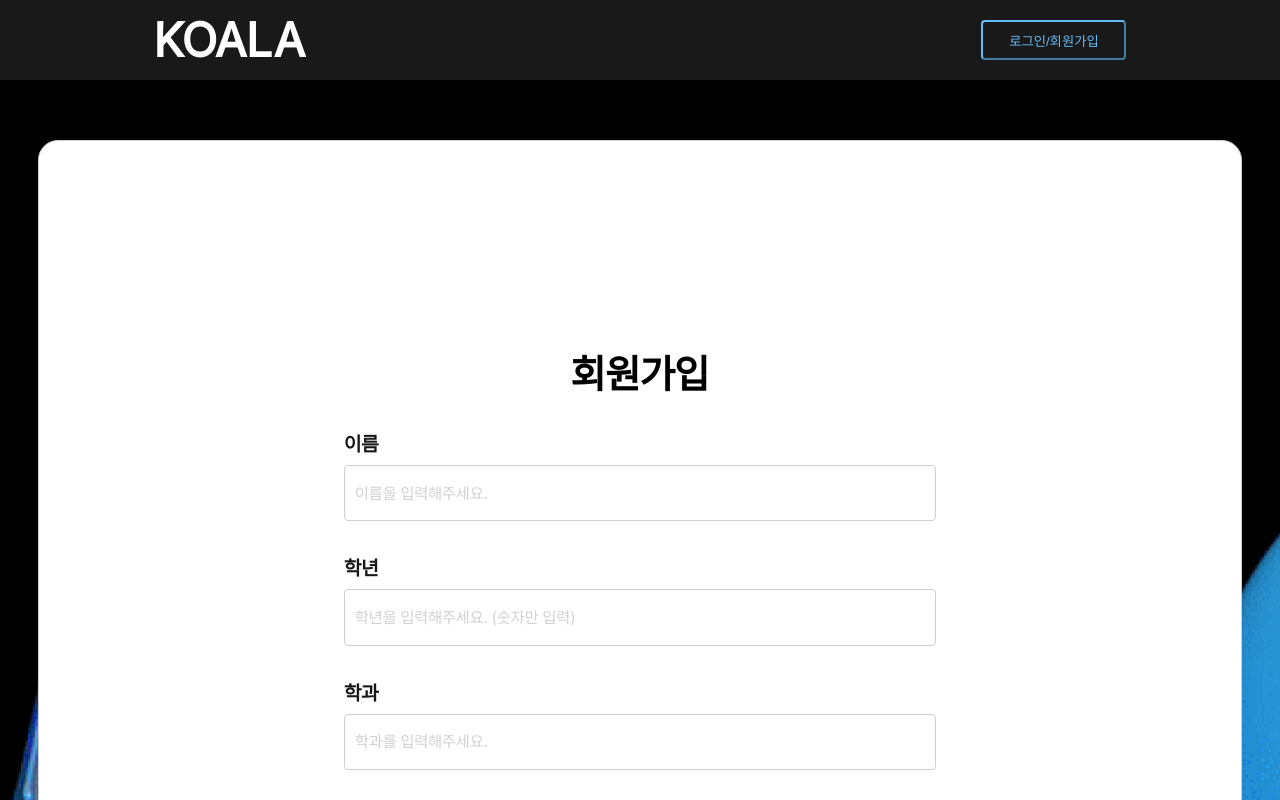
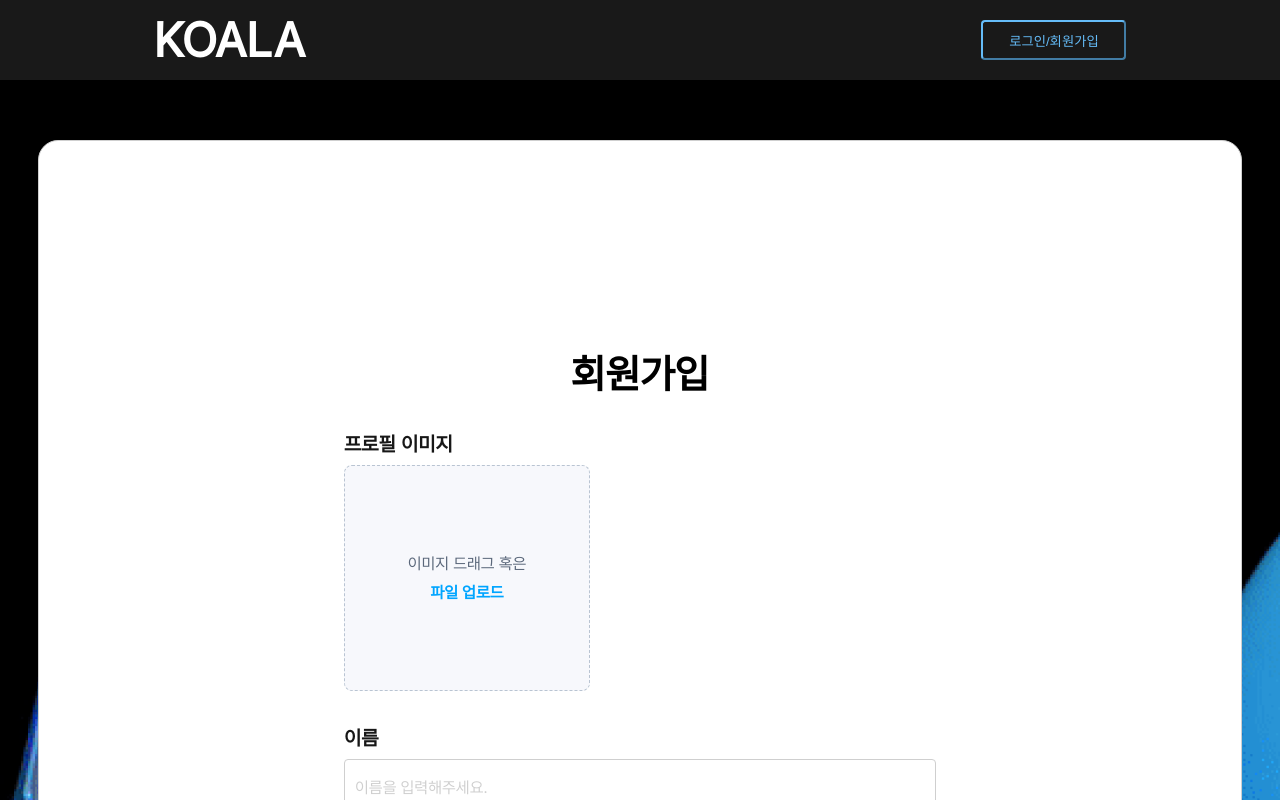
Before and after one commit to ProjectX-Algoitzy/Algoitzy-FE, a React (Create React App) app: page /signup in a window 1280 px wide. Shown: the top 800 px of the page. Built offline with nearby package versions, Linux system fonts and the light colour scheme; the HTML template or start-up script is replaced by a standard one.

Commit message:
[FEATURE] 회원가입 프로필 이미지 추가 작업 완료

```diff
--- a/src/APP/user-pages/MakingSelfStudy/MakingSelfStudy.makingselfstudy.jsx
+++ b/src/APP/user-pages/MakingSelfStudy/MakingSelfStudy.makingselfstudy.jsx
@@ -8,7 +8,6 @@ const MakingSelfStudy = () => {
     const file = event.target.files[0];
     if (file) {
       console.log('Selected file:', file);
-      // Handle the file upload here
     }
   };
 
@@ -17,7 +16,6 @@ const MakingSelfStudy = () => {
     const file = event.dataTransfer.files[0];
     if (file) {
       console.log('Dropped file:', file);
-      // Handle the file upload here
     }
   };
 
--- a/src/APP/user-pages/SignUp/SignUp.signup.jsx
+++ b/src/APP/user-pages/SignUp/SignUp.signup.jsx
@@ -1,14 +1,21 @@
-import React, { useState, useEffect, useContext  } from 'react';
+import React, { useState, useEffect, useContext, useRef  } from 'react';
+import axios from 'axios';
 import { useNavigate, useLocation } from 'react-router-dom';
 import * as itemS from "./Styled/SignUp.signup.styles"
 import request from '../../Api/request';
 import Timer from './SignUp.timer';
 import { AlertContext } from '../../Common/Alert/AlertContext';
 
+
 export default function Signup() {
 
   const navigate = useNavigate();
   const { alert } = useContext(AlertContext);
+
+  // 프로필 이미지
+  const fileInputRef = useRef(null);
+  const [file, setFile] = useState(null);
+  const [profileUrl, setProfileUrl] = useState(null);
 
   const [timerStarted, setTimerStarted] = useState(false);
 
@@ -94,7 +101,53 @@ export default function Signup() {
   }, [isNameValid, isHandleValid, isPasswordValid, isPasswordConfirmValid, isPhoneNumberValid, isSMSValid, isEmailValid, isEmailCodeValid]);
 
 
+  // 프로필 이미지 파일 업로드
+  const handleFileChange = async (event) => {
+    const selectedFile = event.target.files[0];
+    if (selectedFile) {
+      setFile(selectedFile);
+      console.log('Selected file:', selectedFile.name);
+      await handleFileUpload(selectedFile);
+    }
+  };
 
+  const handleDrop = async (event) => {
+    event.preventDefault();
+    const droppedFile = event.dataTransfer.files[0];
+    if (droppedFile) {
+      setFile(droppedFile);
+      console.log('Dropped file:', droppedFile.name);
+      await handleFileUpload(droppedFile);
+    }
+  };
+
+  const handleDragOver = (event) => {
+    event.preventDefault();
+  };
+
+  const handleClick = () => {
+    fileInputRef.current.click();
+  };
+
+  const handleFileUpload = async (file) => {
+    const formData = new FormData();
+    formData.append('multipartFileList', file);
+
+    try {
+      const response = await axios.post('https://user-dev.kau-koala.com/s3', formData);
+      if (response.data["isSuccess"]) {
+        console.log('파일 업로드 성공:', response.data.result[0]);
+        setProfileUrl(response.data.result[0]);
+      } else {
+        console.error("파일 업로드 실패:", response.data);
+      }
+    } catch (error) {
+      console.error('파일 업로드 에러:', error);
+      // Handle the error as needed
+    }
+  };
+
+  // 타이머 완료
   const onComplete = () => {
     setTimerStarted(false);
     setIsSMSValid(true);
@@ -200,6 +253,7 @@ export default function Signup() {
   const handleSubmit = async () => {
 
     const requestData = {
+      profileUrl: profileUrl,
       email: email,
       password: password,
       checkPassword: passwordConfirmation,
@@ -382,6 +436,24 @@ export default function Signup() {
         <itemS.InnerContainer>
           <itemS.Head3>회원가입</itemS.Head3>
           <div>
+            <itemS.LIContainer>
+              <itemS.Label>프로필 이미지</itemS.Label>
+              <itemS.InputDragBox
+                onDrop={handleDrop}
+                onDragOver={handleDragOver}
+              >
+                <itemS.DragDropText>이미지 드래그 혹은</itemS.DragDropText>
+                <itemS.UploadText onClick={handleClick}>
+                  파일 업로드
+                </itemS.UploadText>
+                {file && <itemS.FileName>{file.name}</itemS.FileName>}
+              </itemS.InputDragBox>
+              <itemS.HiddenFileInput
+                type="file"
+                ref={fileInputRef}
+                onChange={handleFileChange}
+              />
+            </itemS.LIContainer>
             <itemS.LIContainer>
               <itemS.Label>이름</itemS.Label>
               <itemS.InputBox
--- a/src/APP/user-pages/SignUp/Styled/SignUp.signup.styles.js
+++ b/src/APP/user-pages/SignUp/Styled/SignUp.signup.styles.js
@@ -200,3 +200,55 @@ export const ErrorMessage = styled.div`
 export const Message = styled.div`
 	${tokens.typography.B3_M_14}
 `;
+
+
+// 입력 drag박스
+export const InputDragBox = styled.div`
+	display: flex;
+	flex-direction: column;
+	align-items: center;
+	justify-content: center;
+	text-align: center;
+  width: 224px;
+  height: 224px;
+  border: 1px dashed ${tokens.colors.B_Grey_4};
+  border-radius: 8px;
+  ${tokens.typography.B2_M_16}
+  color: ${tokens.colors.Grey_8};
+  padding: 0 10px;
+  margin-bottom: 4px;
+  background-color: ${tokens.colors.B_Grey_1};
+  cursor: pointer;
+
+  &::placeholder {
+    color: ${tokens.colors.Grey_4};
+  }
+
+  // &:hover {
+  //   border-color: ${tokens.colors.Grey_6};
+  // }
+`;
+
+export const HiddenFileInput = styled.input`
+  display: none;
+`;
+
+export const DragDropText = styled.span`
+  font-family: Pretendard;
+  font-weight: 500;
+  font-size: 16px;
+  line-height: 21px;
+  color: ${tokens.colors.B_Grey_7};
+	margin-bottom: 8px;
+`;
+
+export const UploadText = styled.span`
+  ${tokens.typography.T5_SB_16};
+  color: ${tokens.colors.Blue_0_Main};
+`;
+
+export const FileName = styled.span`
+  ${tokens.typography.B3_M_14};
+  color: ${tokens.colors.B_Grey_7};
+	margin-top: 8px;
+`;
```
